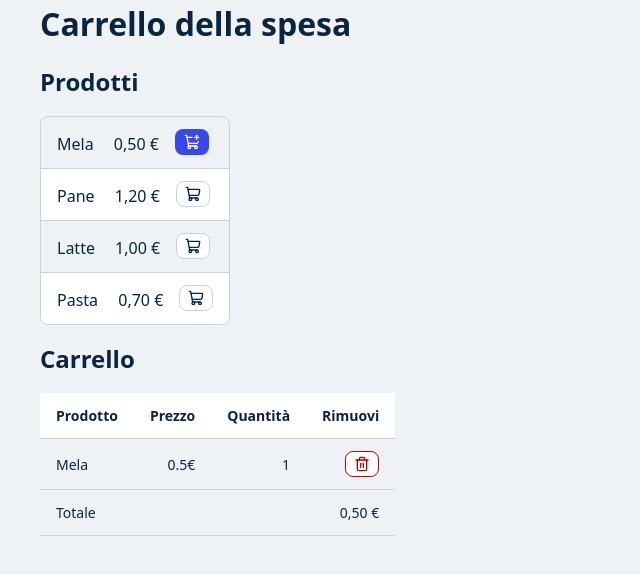
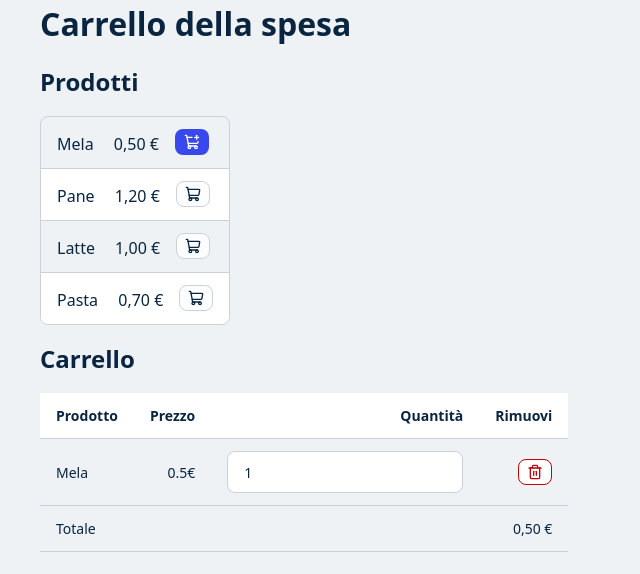
Before and after one commit to emanuelefavero/ex-react-usereducer-spesa, a React (Vite) app: page / in a window 1280 px wide. Both pictures are taken after a click on the button 191 px from the left and 142 px from the top of the page. Shown: the top 574 px of the page, without its empty margins (0-640 px from the left). Built offline with nearby package versions, Linux system fonts and the light colour scheme.

Commit message:
feat: update Cart component with quantity input

```diff
--- a/src/App.jsx
+++ b/src/App.jsx
@@ -18,10 +18,15 @@ export const App = () => {
       },
     ]);
 
-  const updateProductQuantity = (id, quantity) =>
+  const updateProductQuantity = (id, quantity) => {
+    if (!Number.isFinite(quantity)) return;
+
+    const validQuantity = Math.max(1, Math.trunc(quantity));
+
     setAddedProducts(prev =>
-      prev.map(p => (p.id === id ? { ...p, quantity } : p)),
+      prev.map(p => (p.id === id ? { ...p, quantity: validQuantity } : p)),
     );
+  };
 
   const removeFromCart = id =>
     setAddedProducts(prev => prev.filter(p => p.id !== id));
@@ -53,6 +58,7 @@ export const App = () => {
             products={addedProducts}
             total={total}
             onRemoveFromCart={removeFromCart}
+            onUpdateProductQuantity={updateProductQuantity}
           />
         </>
       )}
--- a/src/components/Cart.jsx
+++ b/src/components/Cart.jsx
@@ -1,10 +1,17 @@
 import { Badge } from './ui/Badge';
 import './Cart.css';
 import { Trash } from 'lucide-react';
+import { useState } from 'react';
 import { formatCurrency } from '@/lib/utils';
 import { Button } from './ui/Button';
+import { Input } from './ui/Input';
 
-export const Cart = ({ products, total, onRemoveFromCart }) =>
+export const Cart = ({
+  products,
+  total,
+  onRemoveFromCart,
+  onUpdateProductQuantity,
+}) =>
   products.length > 0 && (
     <table className='cart'>
       <thead>
@@ -21,7 +28,22 @@ export const Cart = ({ products, total, onRemoveFromCart }) =>
           <tr key={p.id}>
             <td>{p.name}</td>
             <td>{p.price}€</td>
-            <td>{p.quantity}</td>
+
+            {/* Quantity */}
+            <td>
+              <Input
+                type='number'
+                min={1}
+                step={1}
+                value={p.quantity}
+                onChange={e =>
+                  onUpdateProductQuantity(p.id, Number(e.target.valueAsNumber))
+                }
+                aria-label={`Quantità di ${p.name}`}
+              />
+            </td>
+
+            {/* Remove button */}
             <td>
               <Button
                 onClick={() => onRemoveFromCart(p.id)}
```
